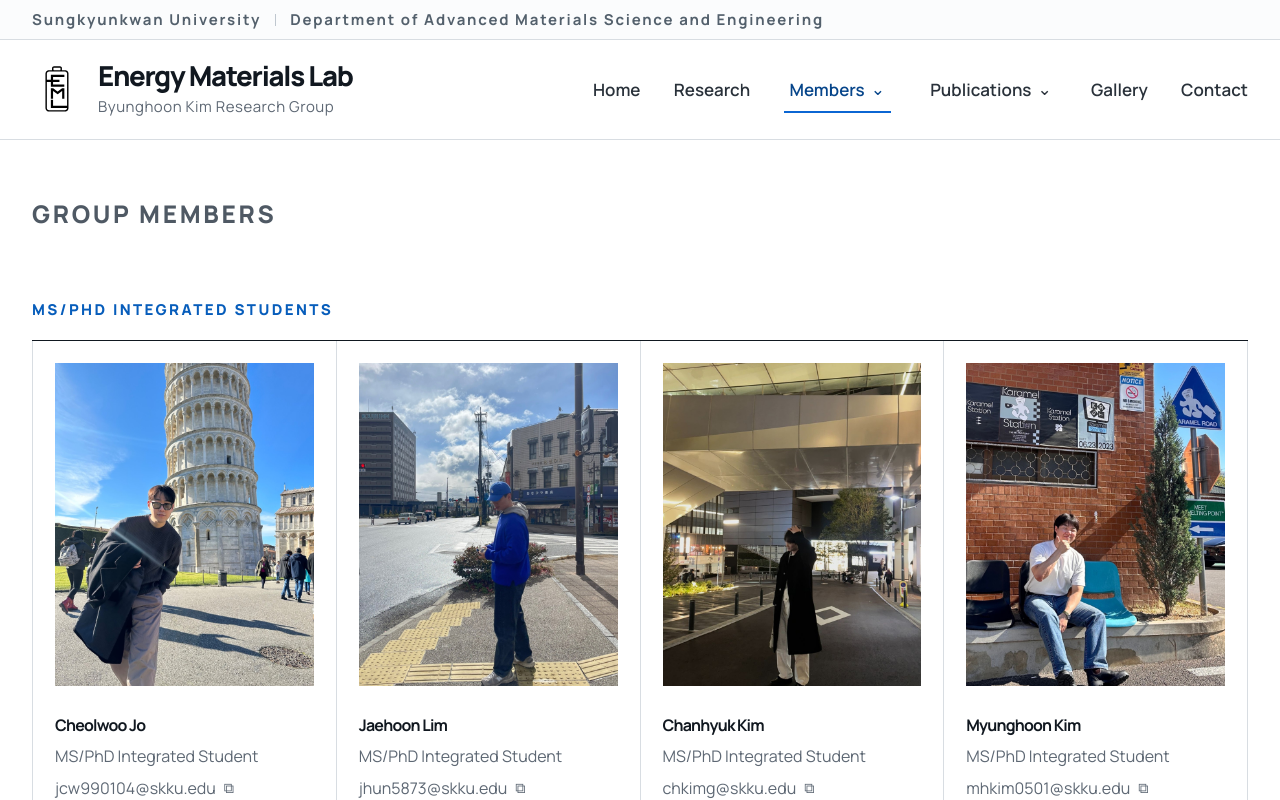
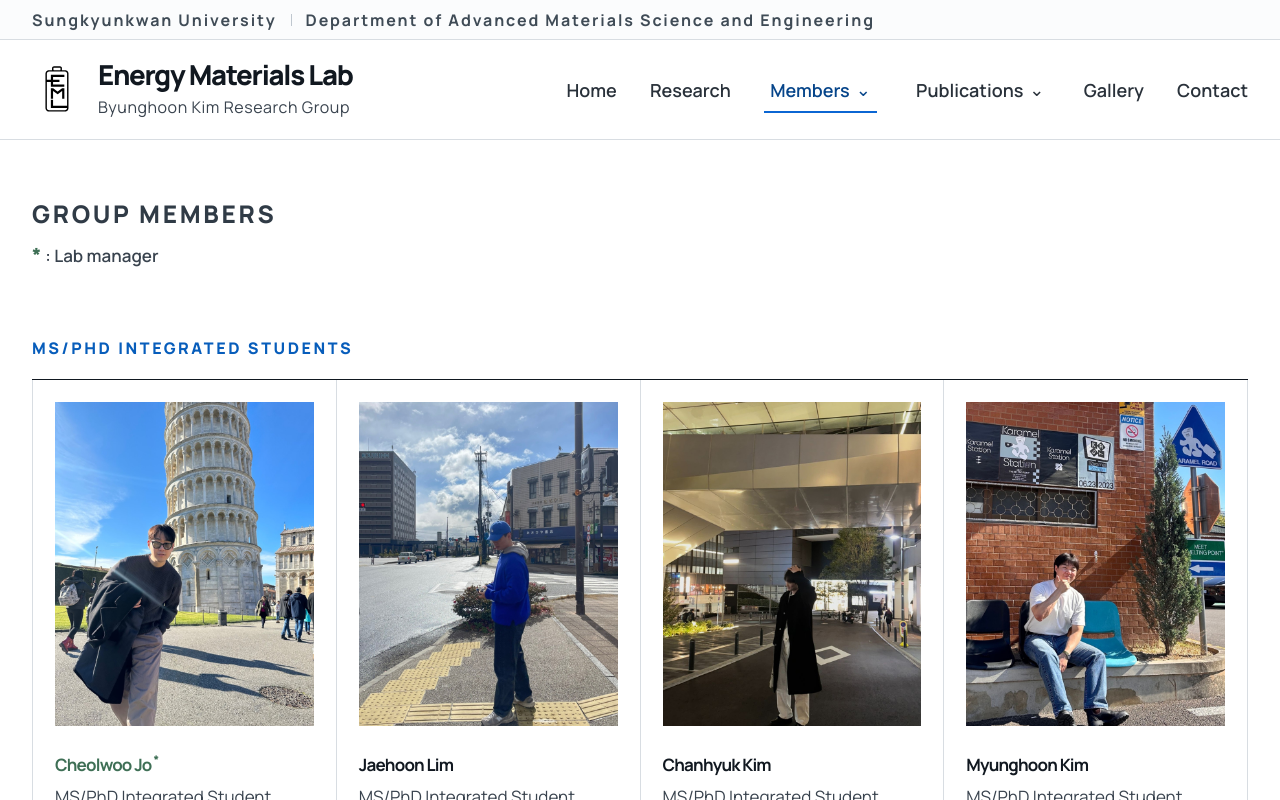
Before and after one commit to Energy-Materials-Laboratory/energy-materials-laboratory.github.io, a Next.js app: page /members/group in a window 1280 px wide. Shown: the top 800 px of the page. Built offline with nearby package versions, Linux system fonts and the light colour scheme.

Commit message:
Improve text readability and mark lab manager

```diff
--- a/app/globals.css
+++ b/app/globals.css
@@ -94,7 +94,7 @@ summary:focus-visible {
 .institution-bar {
   border-bottom: 1px solid var(--rule);
   background: #fbfcfd;
-  color: #53606c;
+  color: #3f4b56;
   font-size: var(--size-label);
   font-weight: var(--weight-semibold);
   letter-spacing: 0.12em;
@@ -361,7 +361,7 @@ summary:focus-visible {
 .hero-text {
   max-width: 555px;
   margin: 0;
-  color: #4f5b67;
+  color: #3b4651;
   font-size: var(--size-body);
   line-height: 1.62;
 }
@@ -467,7 +467,7 @@ summary:focus-visible {
 .pillar-strip p {
   max-width: 310px;
   margin: 0;
-  color: #56616c;
+  color: #3e4954;
   font-size: var(--size-small);
   line-height: 1.5;
 }
@@ -1516,6 +1516,23 @@ summary:focus-visible {
   line-height: 1.35;
 }
 
+.lab-manager-legend {
+  display: flex;
+  align-items: baseline;
+  gap: 4px;
+  margin-top: 10px;
+  color: var(--muted);
+  font-size: var(--size-meta);
+  font-weight: var(--weight-medium);
+  line-height: 1.45;
+}
+
+.lab-manager-legend-marker {
+  color: var(--lab-manager);
+  font-size: 1.15em;
+  font-weight: var(--weight-bold);
+}
+
 .page-hero-minimal + .portal-grid {
   margin-top: 38px;
 }
@@ -1941,7 +1958,7 @@ summary:focus-visible {
   justify-content: center;
 
   background: #f1f3f5;
-  color: #98a1aa;
+  color: #596570;
 }
 
 /* 기존 파란색 사선 도형 제거 */
@@ -2010,6 +2027,23 @@ summary:focus-visible {
   color: var(--ink);
 }
 
+.member-card.is-lab-manager h2 a {
+  color: var(--lab-manager);
+}
+
+.member-card.is-lab-manager h2 a:hover {
+  color: var(--lab-manager-dark);
+}
+
+.lab-manager-marker {
+  margin-left: .16em;
+  color: inherit;
+  font-size: .7em;
+  font-weight: var(--weight-bold);
+  line-height: 0;
+  vertical-align: super;
+}
+
 .member-card a:hover,
 .member-card .email-copy:hover { color: var(--blue); }
 
@@ -2051,7 +2085,7 @@ summary:focus-visible {
   overflow: hidden;
 
   background: #f1f3f5;
-  color: #98a1aa;
+  color: #596570;
 }
 
 /* 기존 장식이 있다면 제거 */
--- a/app/members/group/page.tsx
+++ b/app/members/group/page.tsx
@@ -15,6 +15,7 @@ type GroupMember = {
   cardPhoto?: string;
   cardPosition?: string;
   photo?: string;
+  isLabManager?: boolean;
 };
 
 export const metadata = {
@@ -34,6 +35,15 @@ export default function GroupMembersPage() {
       <section className="page-hero page-hero-minimal page-hero-borderless site-width">
         <h1 className="visually-hidden">{membersContent.group.eyebrow}</h1>
         <p className="eyebrow">{membersContent.group.eyebrow}</p>
+        <div
+          className="lab-manager-legend"
+          aria-label="Asterisk indicates the lab manager"
+        >
+          <span className="lab-manager-legend-marker" aria-hidden="true">
+            *
+          </span>
+          <span aria-hidden="true">: {membersContent.group.labManagerLabel}</span>
+        </div>
       </section>
 
       <section className="member-groups site-width">
@@ -46,7 +56,12 @@ export default function GroupMembersPage() {
                 const cardPhoto = member.cardPhoto || member.photo;
 
                 return (
-                  <article className="member-card" key={member.email}>
+                  <article
+                    className={`member-card${
+                      member.isLabManager ? " is-lab-manager" : ""
+                    }`}
+                    key={member.email}
+                  >
                     <Link
                       className="member-photo-link"
                       href={`/members/group/${member.slug}`}
@@ -76,8 +91,20 @@ export default function GroupMembersPage() {
                     </Link>
 
                     <h2>
-                      <Link href={`/members/group/${member.slug}`}>
+                      <Link
+                        href={`/members/group/${member.slug}`}
+                        aria-label={
+                          member.isLabManager
+                            ? `${member.name}, ${membersContent.group.labManagerLabel}`
+                            : undefined
+                        }
+                      >
                         {member.name}
+                        {member.isLabManager ? (
+                          <sup className="lab-manager-marker" aria-hidden="true">
+                            *
+                          </sup>
+                        ) : null}
                       </Link>
                     </h2>
 
--- a/content/members.json
+++ b/content/members.json
@@ -105,6 +105,7 @@
     "titleLine1": "Different scales.",
     "titleLine2": "Shared curiosity.",
     "description": "Our group brings computation and experiment together through close, question-driven collaboration.",
+    "labManagerLabel": "Lab manager",
     "roleOrder": [
       {
         "heading": "MS/PhD Integrated Students",
@@ -126,6 +127,7 @@
         "email": "jcw990104@skku.edu",
         "role": "MS/PhD Integrated Student",
         "initials": "CW",
+        "isLabManager": true,
         "cardPhoto": "/images/members/cheolwoo-card-2026.jpg",
         "cardPosition": "50% 20%",
         "profilePhoto": "/images/members/cheolwoo-profile.jpg",
--- a/styles/theme.css
+++ b/styles/theme.css
@@ -19,13 +19,13 @@
   --weight-label: 720;
 
   /* Main type sizes */
-  --size-body: 20px;
-  --size-small: 17px;
-  --size-label: 15px;
-  --size-meta: 16px;
-  --size-micro: 15px;
-  --size-card-body: 18px;
-  --size-list-title: 22px;
+  --size-body: 21px;
+  --size-small: 18px;
+  --size-label: 16px;
+  --size-meta: 17px;
+  --size-micro: 16px;
+  --size-card-body: 19px;
+  --size-list-title: 23px;
   --size-brand: clamp(25px, 2.15vw, 34px);
   --size-hero-title: clamp(51px, 4.6vw, 74px);
   --size-page-title: clamp(54px, 7.4vw, 104px);
@@ -42,13 +42,15 @@
   --soft-paper: #f5f7f9;
   --warm-paper: #f8f8f5;
   --ink: #111820;
-  --muted: #5e6874;
-  --light-muted: #8a949e;
-  --page-label: #4f5964;
+  --muted: #39434e;
+  --light-muted: #4d5965;
+  --page-label: #303b46;
   --rule: #d8dde2;
   --blue: #075dbb;
   --blue-bright: #0b66d3;
   --blue-dark: #06458a;
+  --lab-manager: #3e6f55;
+  --lab-manager-dark: #2e5942;
 
   /* Hero background blend */
   --hero-gradient-start: #ffffff;
```
